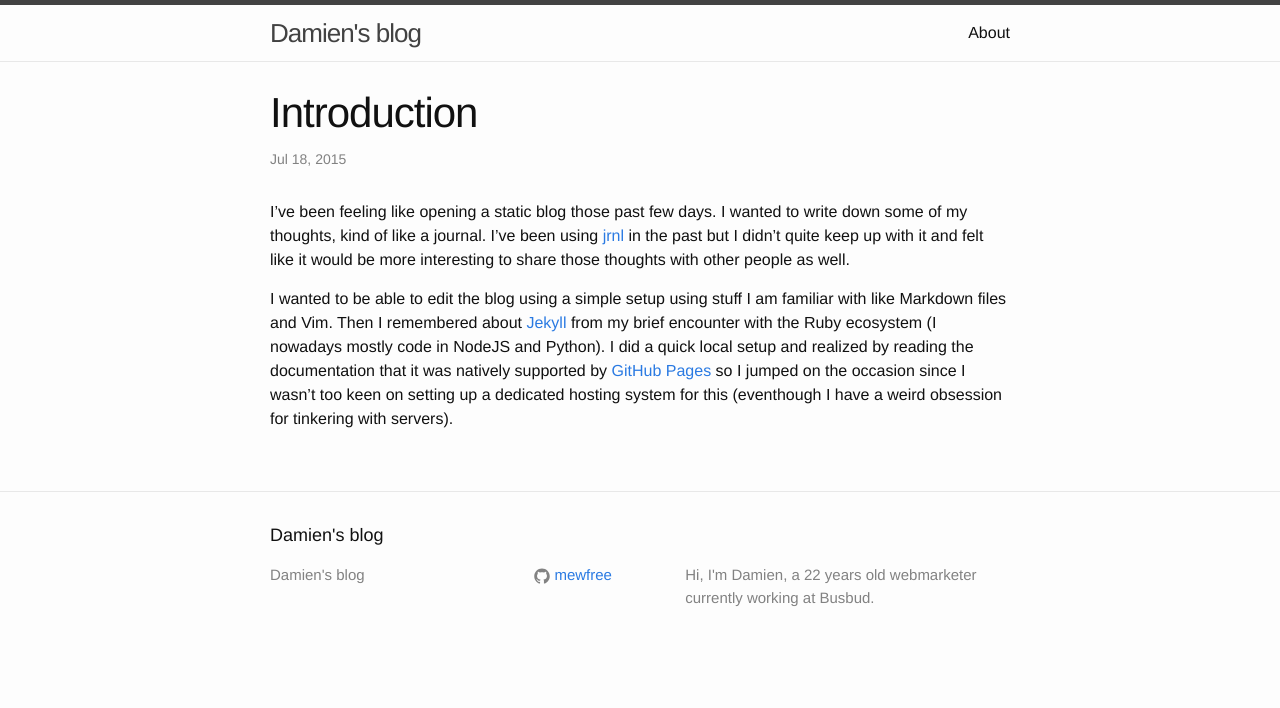
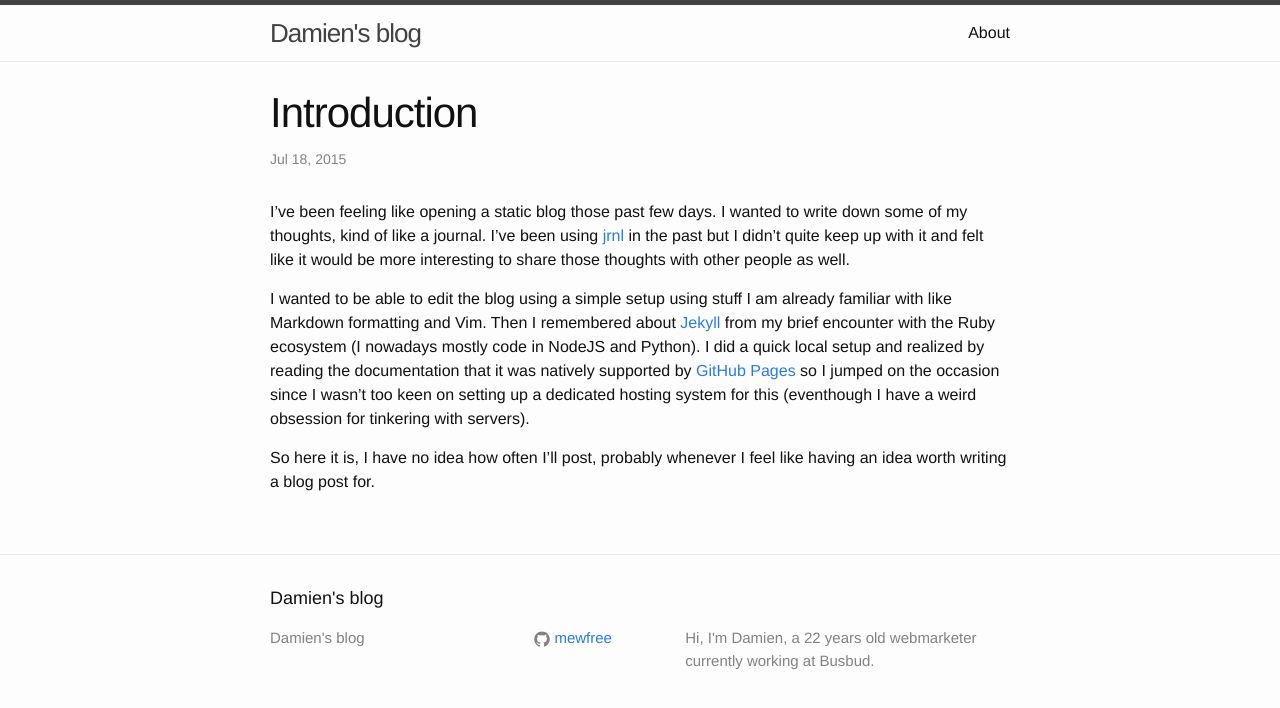
Before and after one commit to mewfree/mewfree.github.io, a Jekyll site: the page built from _posts/2015-07-18-introduction.markdown, in a window 1280 px wide. Shown: the top 708 px of the page. Built offline with Jekyll 4.4.1, drawn with Linux system fonts in a browser that asks for light colours.

Commit message:
Finishing up the introduction article

```diff
--- a/_posts/2015-07-18-introduction.markdown
+++ b/_posts/2015-07-18-introduction.markdown
@@ -8,8 +8,10 @@ I've been feeling like opening a static blog those past few days. I wanted to wr
 I've been using [jrnl](http://maebert.github.io/jrnl/) in the past but I didn't quite keep up with it and felt like it would be more
 interesting to share those thoughts with other people as well.
 
-I wanted to be able to edit the blog using a simple setup using stuff I am familiar with like Markdown files and Vim.
+I wanted to be able to edit the blog using a simple setup using stuff I am already familiar with like Markdown formatting and Vim.
 Then I remembered about [Jekyll](http://jekyllrb.com) from my brief encounter with the Ruby ecosystem (I nowadays mostly code in NodeJS and Python).
 I did a quick local setup and realized by reading the documentation that it was natively supported by [GitHub Pages](https://pages.github.com/)
 so I jumped on the occasion since I wasn't too keen on setting up a dedicated hosting system for this
 (eventhough I have a weird obsession for tinkering with servers).
+
+So here it is, I have no idea how often I'll post, probably whenever I feel like having an idea worth writing a blog post for.
```
